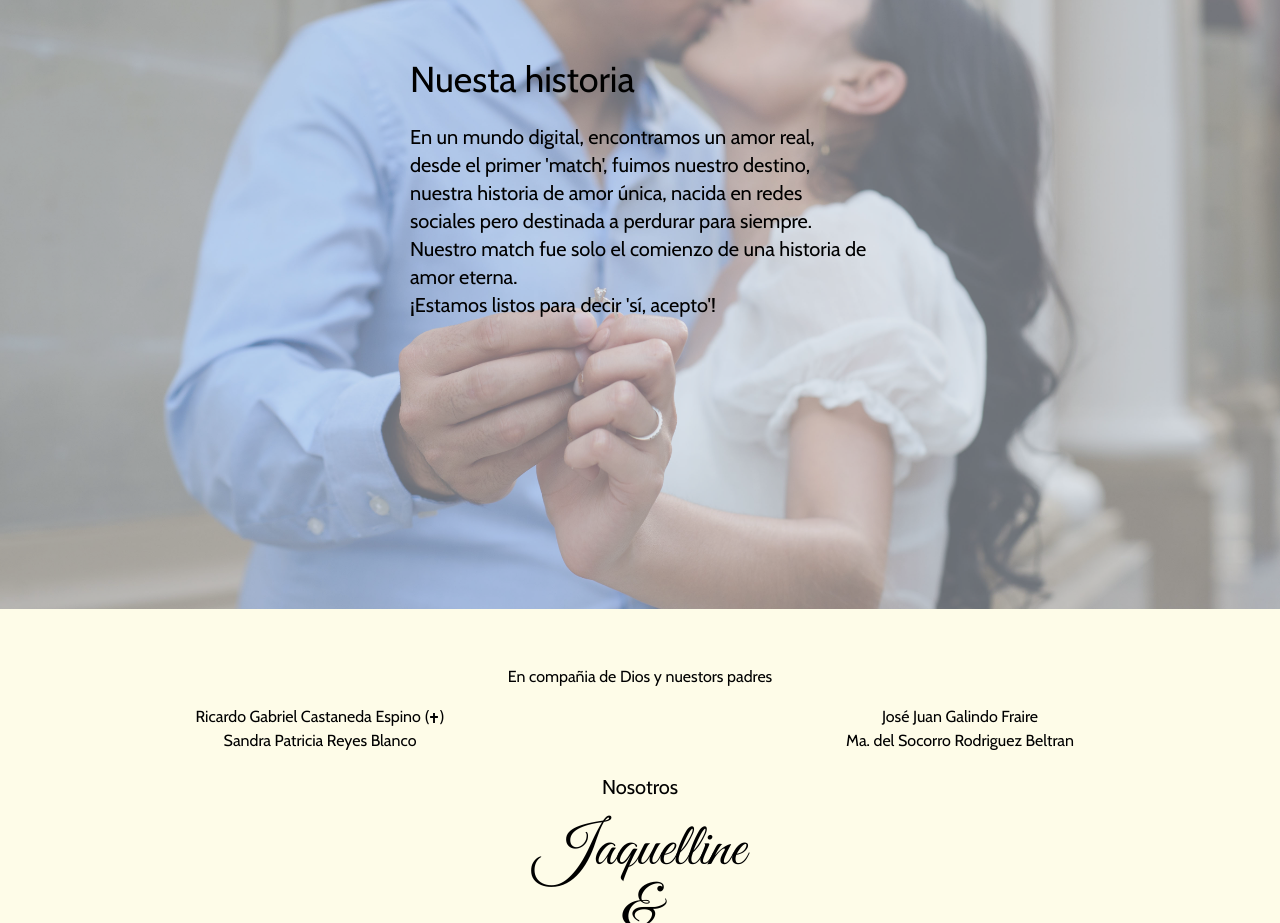
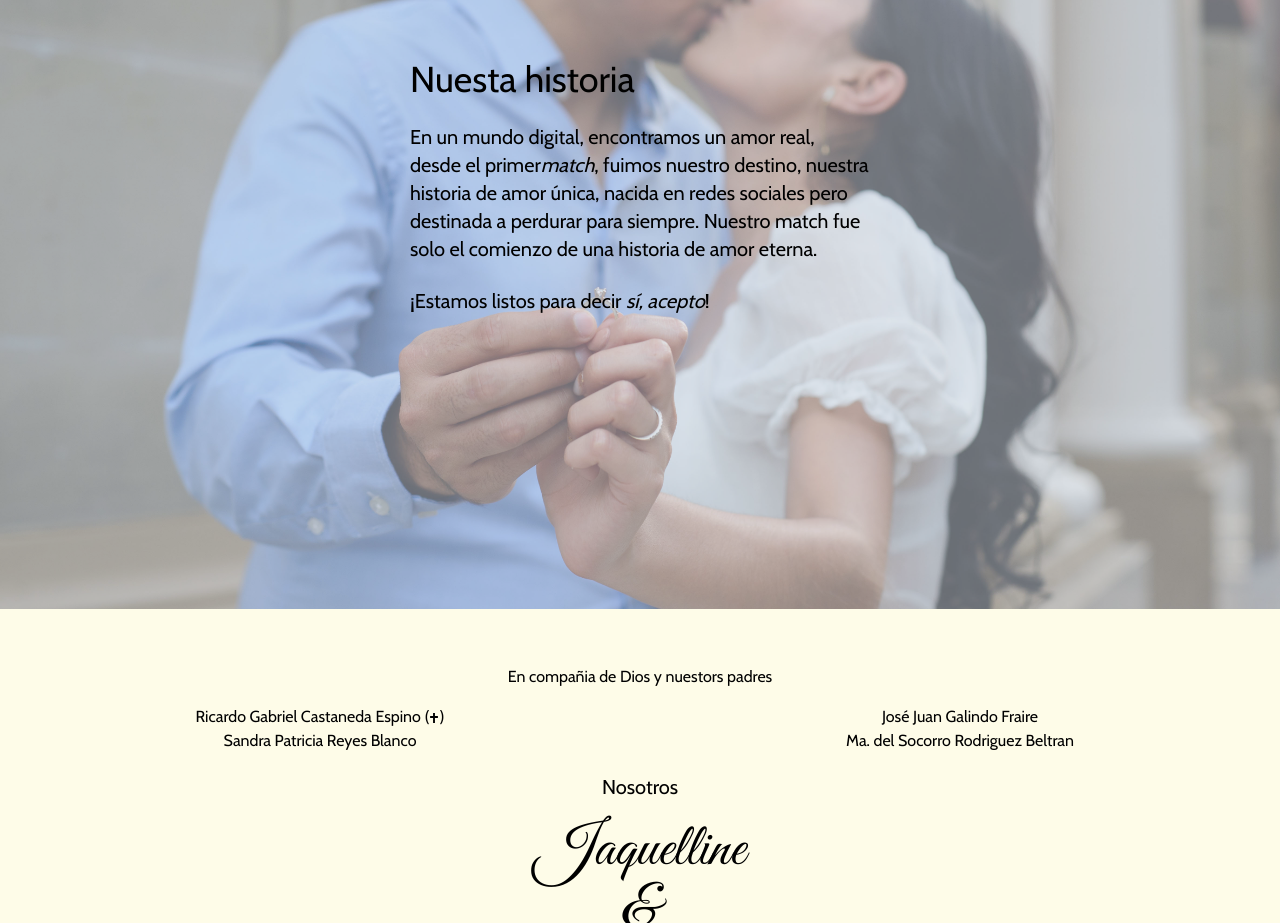
Before and after one commit to abrahamgr/wedding-invite, a Next.js app: page / in a window 1280 px wide. Shown: the part 1100-2023 px from the top of the page. Built offline with nearby package versions, Linux system fonts and the light colour scheme.

Commit message:
feat: add deploy

```diff
--- a/package.json
+++ b/package.json
@@ -26,6 +26,7 @@
     "prettier": "^3.3.1",
     "prettier-plugin-tailwindcss": "^0.6.2",
     "tailwindcss": "^3.4.1",
-    "typescript": "^5"
+    "typescript": "^5",
+    "vercel": "^34.2.7"
   }
 }
--- a/src/components/OurHistory.tsx
+++ b/src/components/OurHistory.tsx
@@ -10,13 +10,13 @@ export function OurHistory() {
         <br />
         <p className='text-md md:text-xl'>
           En un mundo digital, encontramos un amor real, desde el primer
-          &apos;match&apos;, fuimos nuestro destino, nuestra historia de amor
-          única, nacida en redes sociales pero destinada a perdurar para
-          siempre. Nuestro match fue solo el comienzo de una historia de amor
-          eterna.
+          <i>match</i>, fuimos nuestro destino, nuestra historia de amor única,
+          nacida en redes sociales pero destinada a perdurar para siempre.
+          Nuestro match fue solo el comienzo de una historia de amor eterna.
         </p>
+        <br />
         <p className='text-md md:text-xl'>
-          ¡Estamos listos para decir &apos;sí, acepto&apos;!
+          ¡Estamos listos para decir <i>sí, acepto</i>!
         </p>
       </div>
       <Image
```
Also changed, not shown: vercel.json (added), 1 other file (tests, documents, lock files or other folders).
